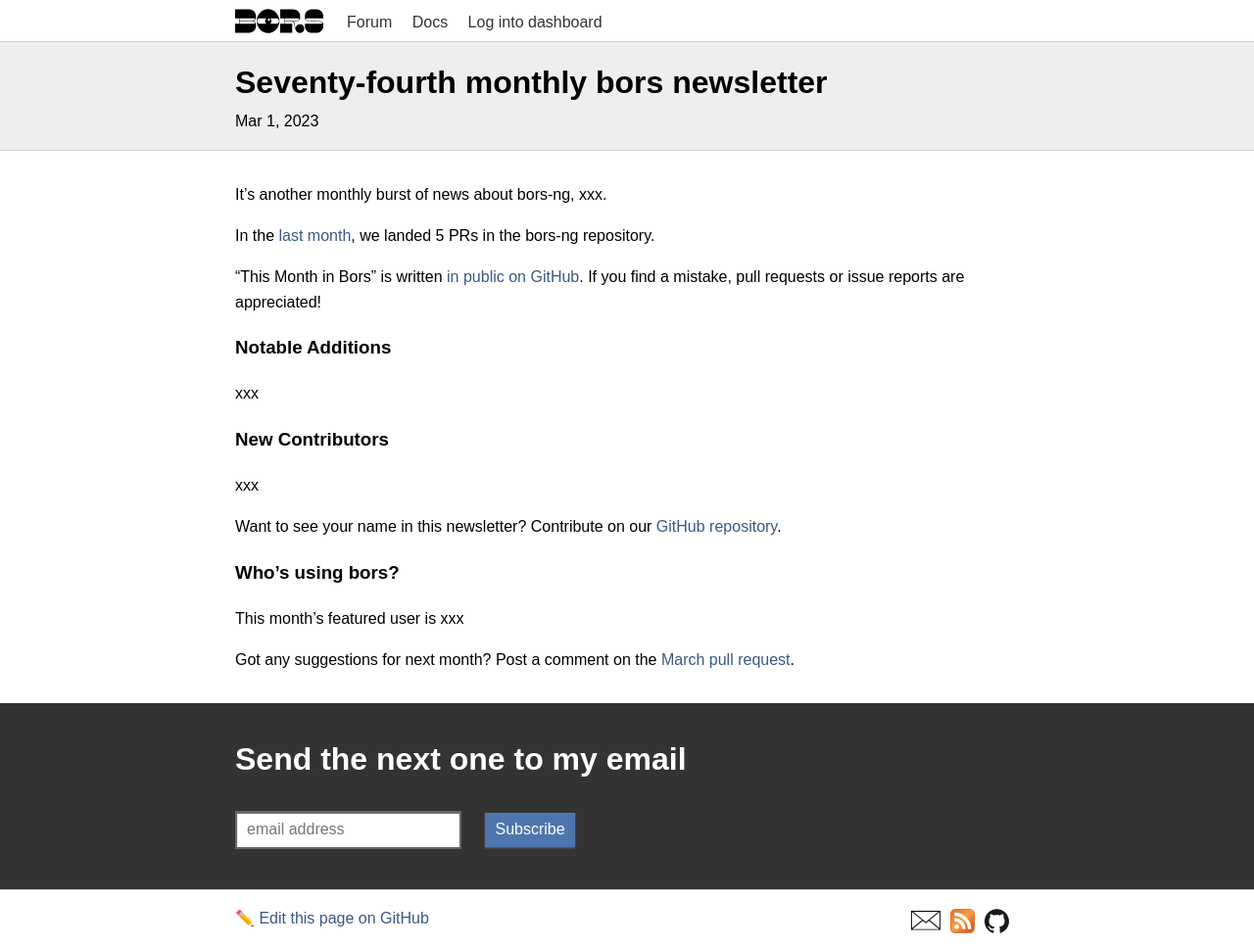
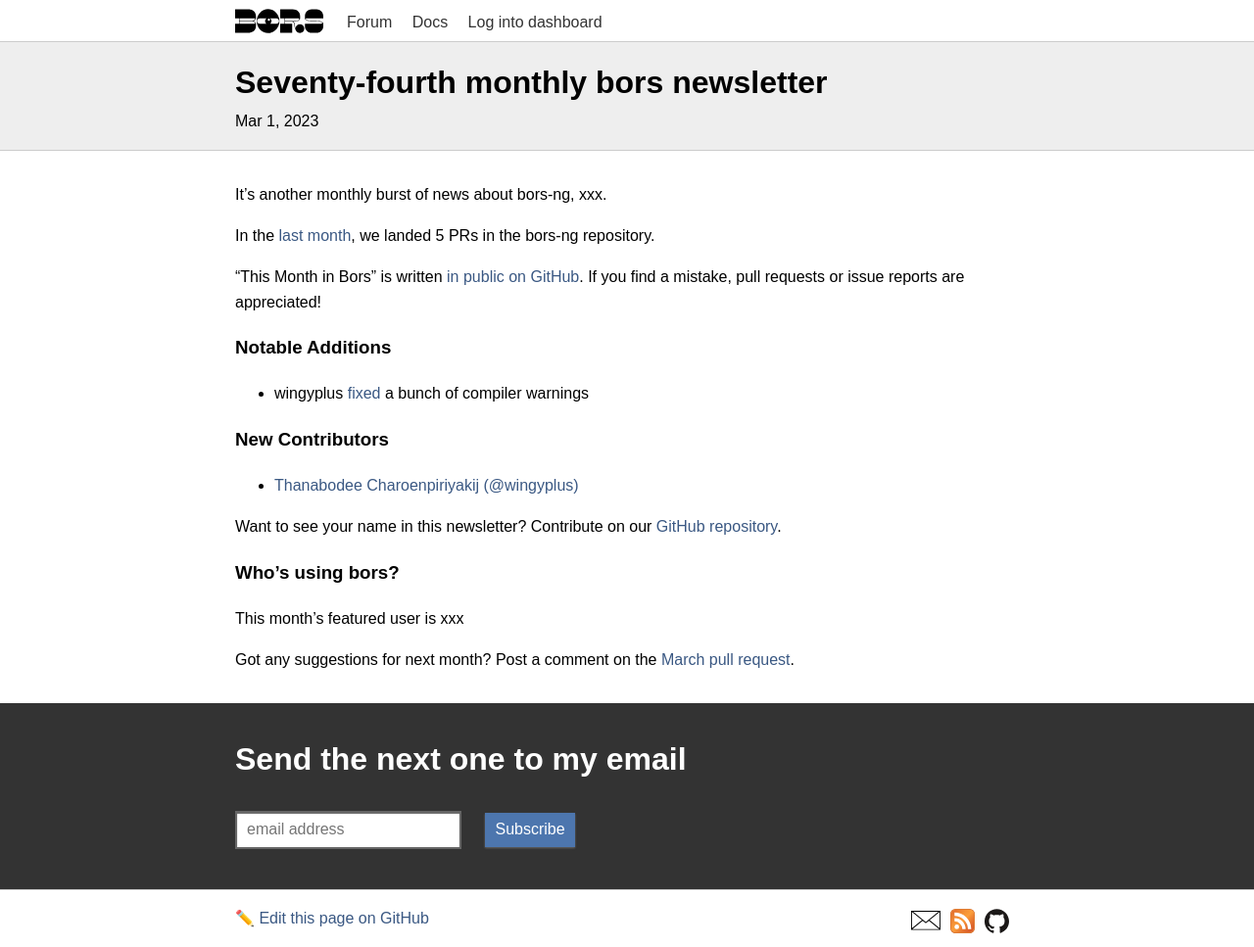
Before and after one commit to bors-ng/bors-ng.github.io, a Jekyll site: the page built from _posts/2023-03-01-tmib-74.md, in a window 1280 px wide. Shown: the whole page at 98% size. Built offline with Jekyll 4.4.1, drawn with Linux system fonts in a browser that asks for light colours.

Commit message:
Add bors-ng/bors-ng#1611
Add @wingyplus as new contributor

```diff
--- a/_posts/2023-03-01-tmib-74.md
+++ b/_posts/2023-03-01-tmib-74.md
@@ -19,12 +19,12 @@
 
 ### Notable Additions
 
-xxx
+* wingyplus [fixed](https://github.com/bors-ng/bors-ng/pull/1611) a bunch of compiler warnings
 
 
 ### New Contributors
 
-xxx
+* [Thanabodee Charoenpiriyakij (@wingyplus)](https://github.com/wingyplus)
 
 Want to see your name in this newsletter? Contribute on our [GitHub repository](https://github.com/bors-ng/bors-ng).
 
```
